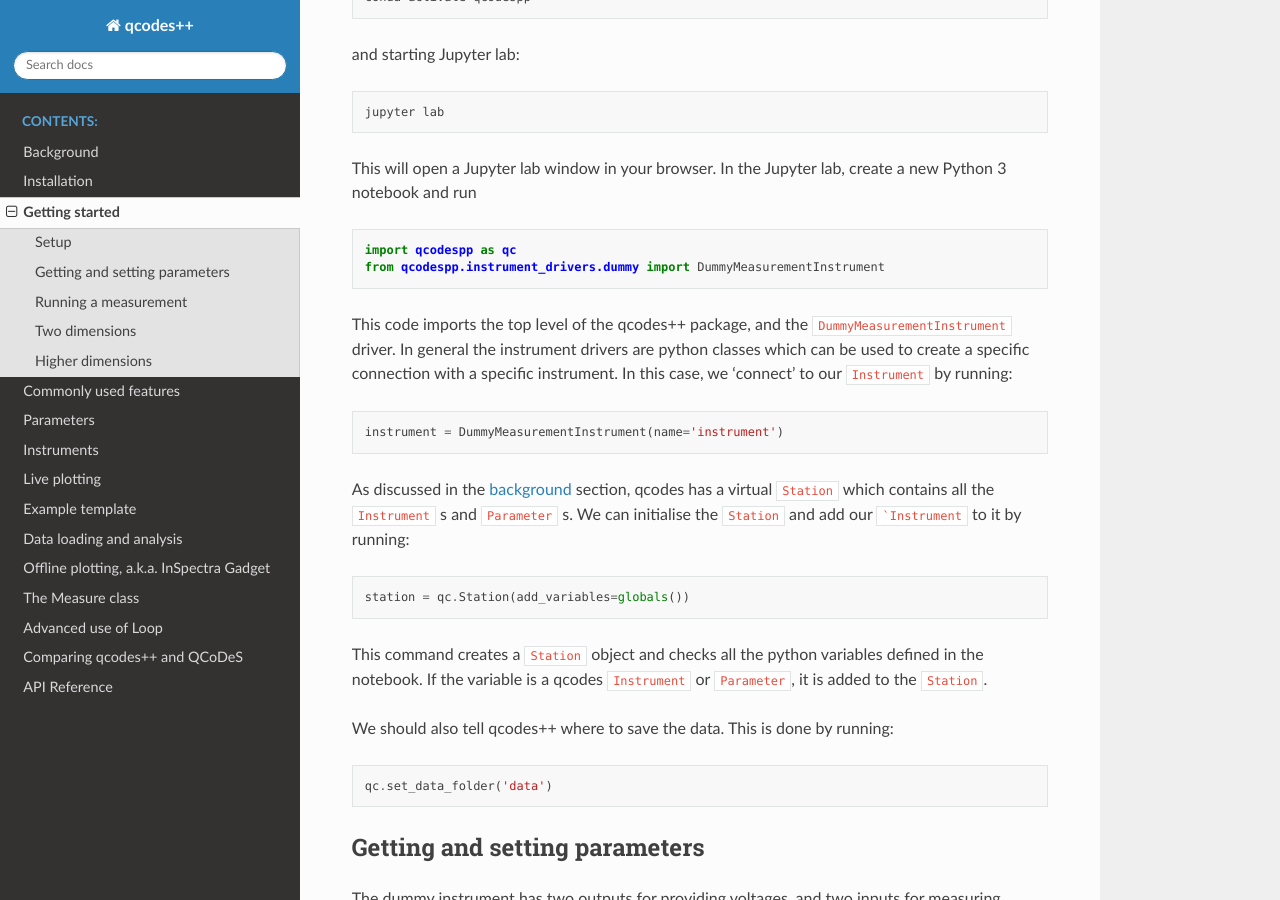
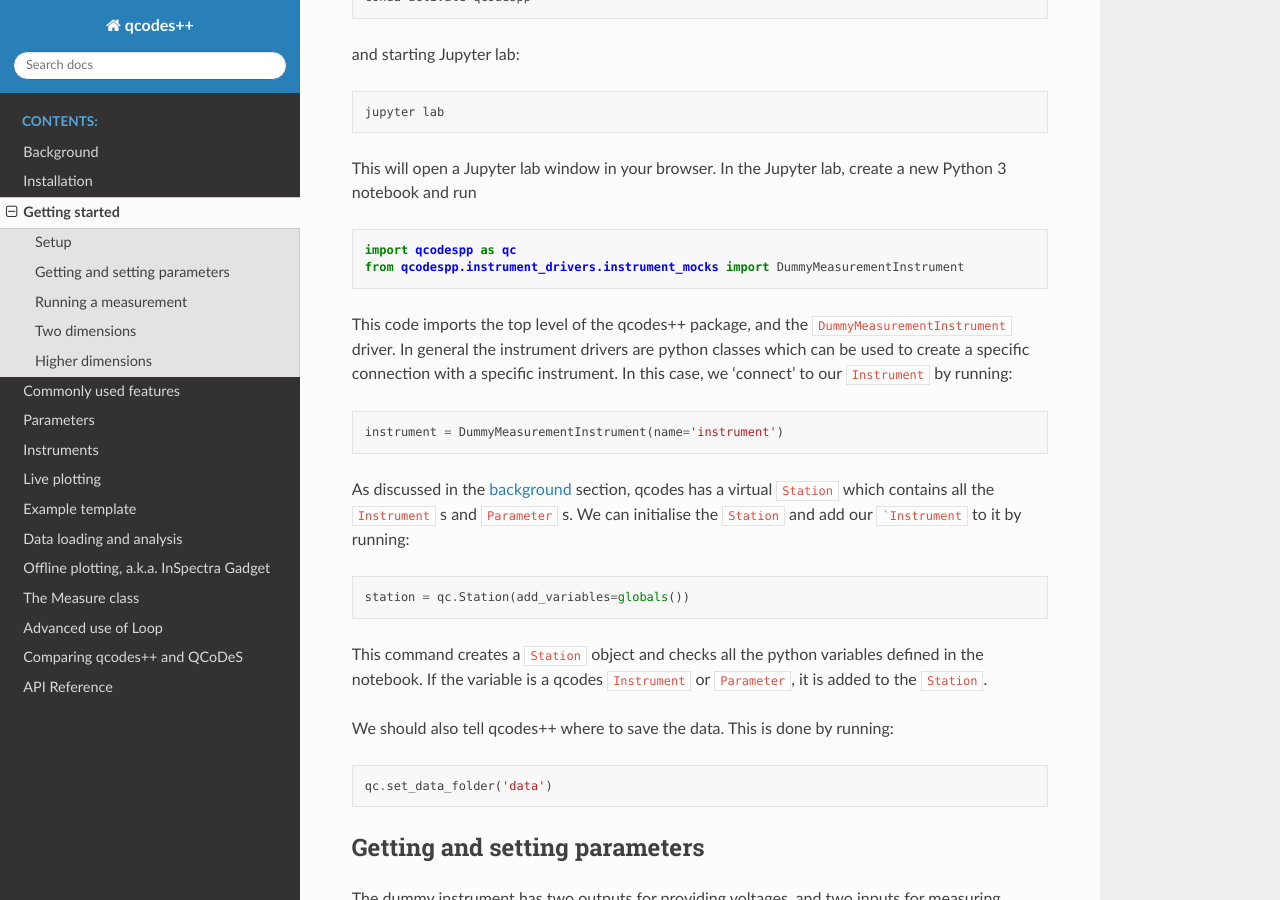
Before and after one commit to qcodespp/qcodespp.github.io, a Sphinx documentation site: the page built from docs/source/dummy_measurements.rst, in a window 1280 px wide and 900 px high, scrolled down 384 px. Built offline with Sphinx 7.4.7 and the Read the Docs theme 3.1.0, drawn with Linux system fonts in a browser that asks for light colours.

Commit message:
fix mistake in dummy_measurement

```diff
--- a/docs/source/dummy_measurements.rst
+++ b/docs/source/dummy_measurements.rst
@@ -18,7 +18,7 @@ This will open a Jupyter lab window in your browser. In the Jupyter lab, create
 .. code-block:: python
 
     import qcodespp as qc
-    from qcodespp.instrument_drivers.dummy import DummyMeasurementInstrument
+    from qcodespp.instrument_drivers.instrument_mocks import DummyMeasurementInstrument
 
 This code imports the top level of the qcodes++ package, and the ``DummyMeasurementInstrument`` driver. In general the instrument drivers are python classes which can be used to create a specific connection with a specific instrument. In this case, we 'connect' to our ``Instrument`` by running:
 
```
